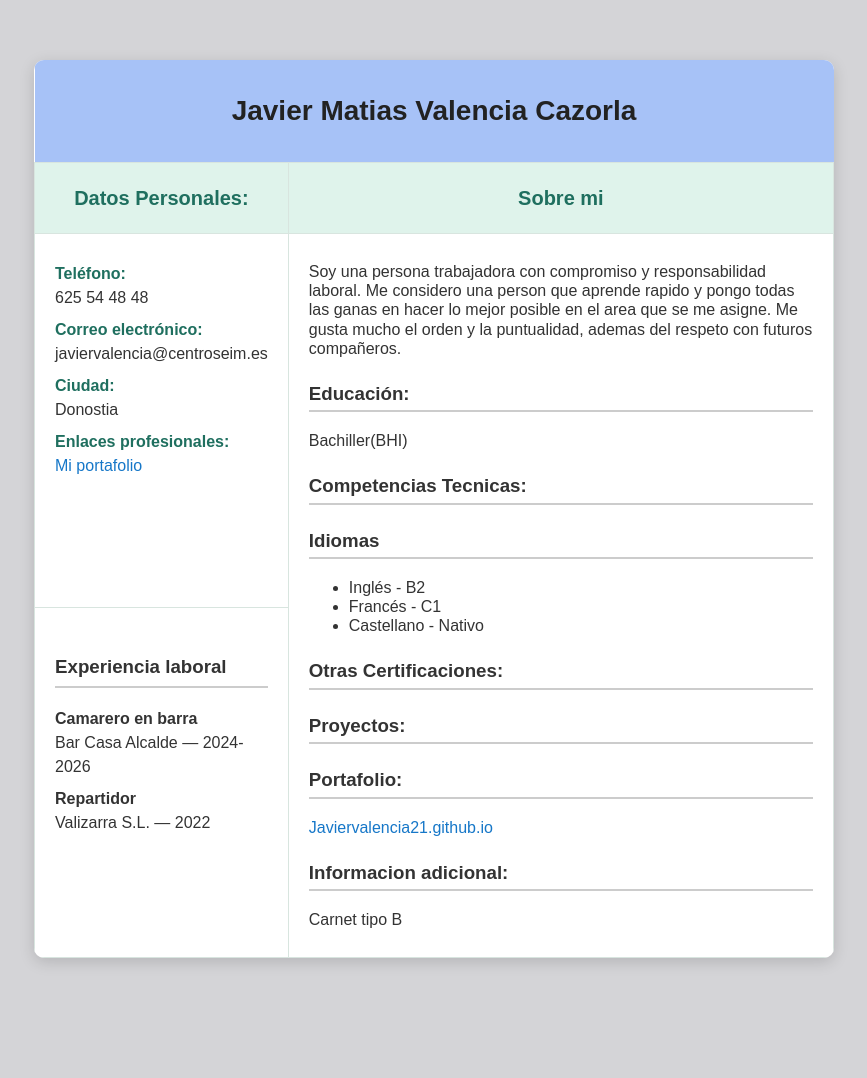
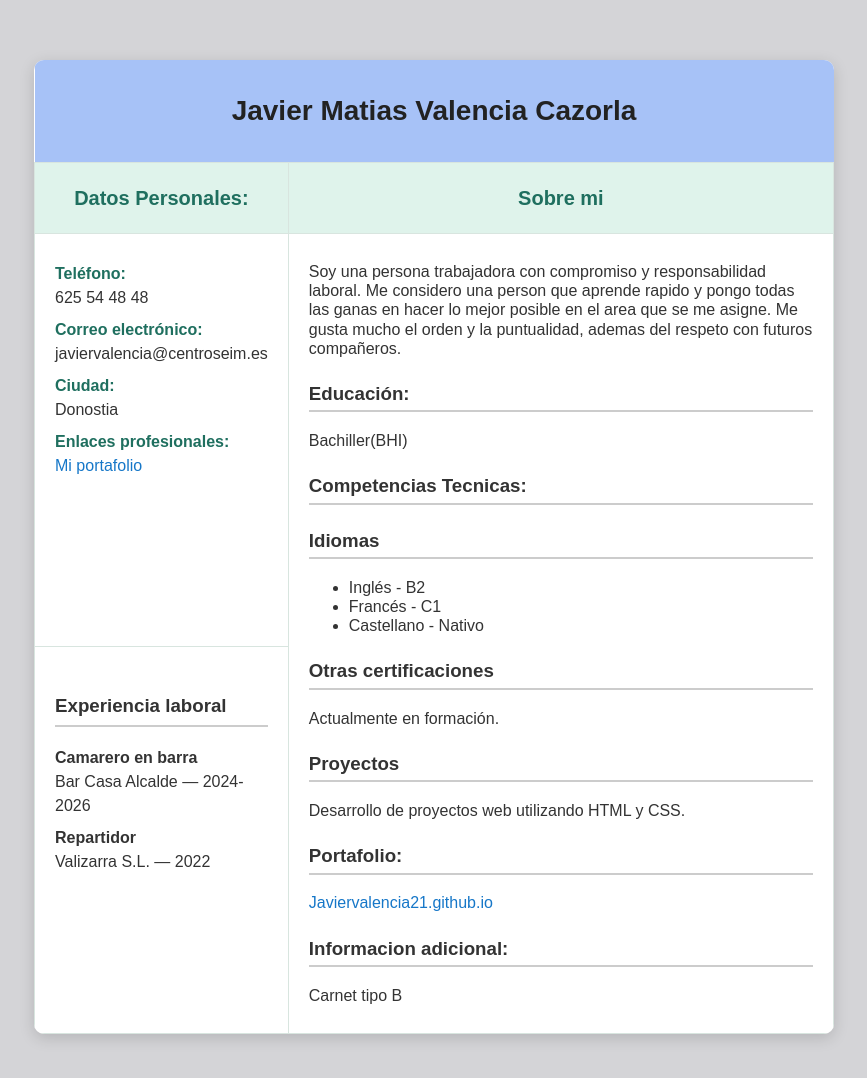
Before and after one commit to javiervalencia21/DIGI2026-2027, a plain HTML site: page Curriculum.html in a window 1280 px wide. Shown: the whole page, without its empty margins (206-1073 px from the left). Before the commit the page ends 1018 px from the top, so only its background shows below. Drawn offline with Linux system fonts and the light colour scheme.

Commit message:
Update Curriculum.html

```diff
--- a/Curriculum.html
+++ b/Curriculum.html
@@ -127,10 +127,19 @@
                 <li>Francés - C1</li>
                 <li>Castellano - Nativo</li>
             </ul>
-            <h3>Otras Certificaciones:</h3>
+            <h3>Otras certificaciones</h3>
+
             <p>
+                Actualmente en formación.
             </p>
-            <h3>Proyectos:</h3>
+
+
+            <h3>Proyectos</h3>
+
+            <p>
+                Desarrollo de proyectos web utilizando HTML y CSS.
+            </p>
+
             <h3>Portafolio:</h3>
             <a href="https://javiervalencia21.github.io/DIGI2026-2027/index.html">Javiervalencia21.github.io</a>
             <h3>Informacion adicional:</h3>
```
